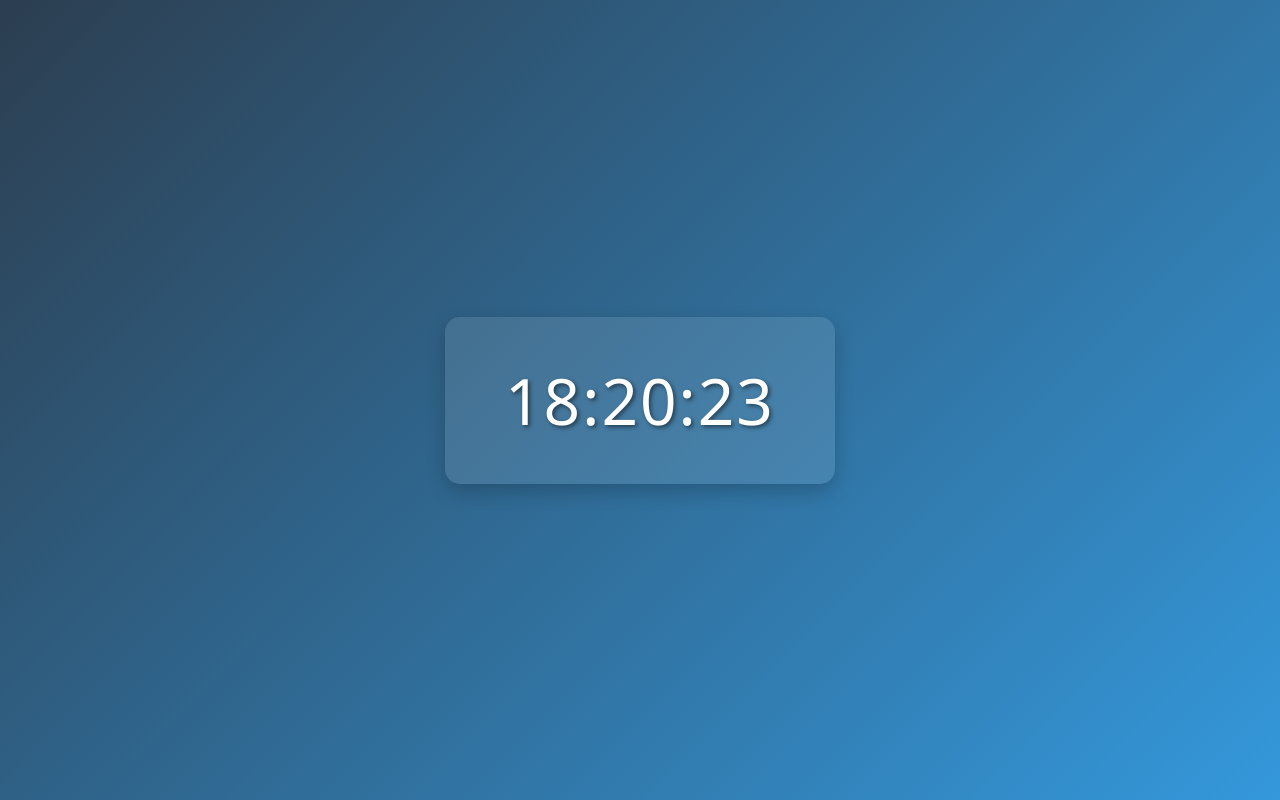
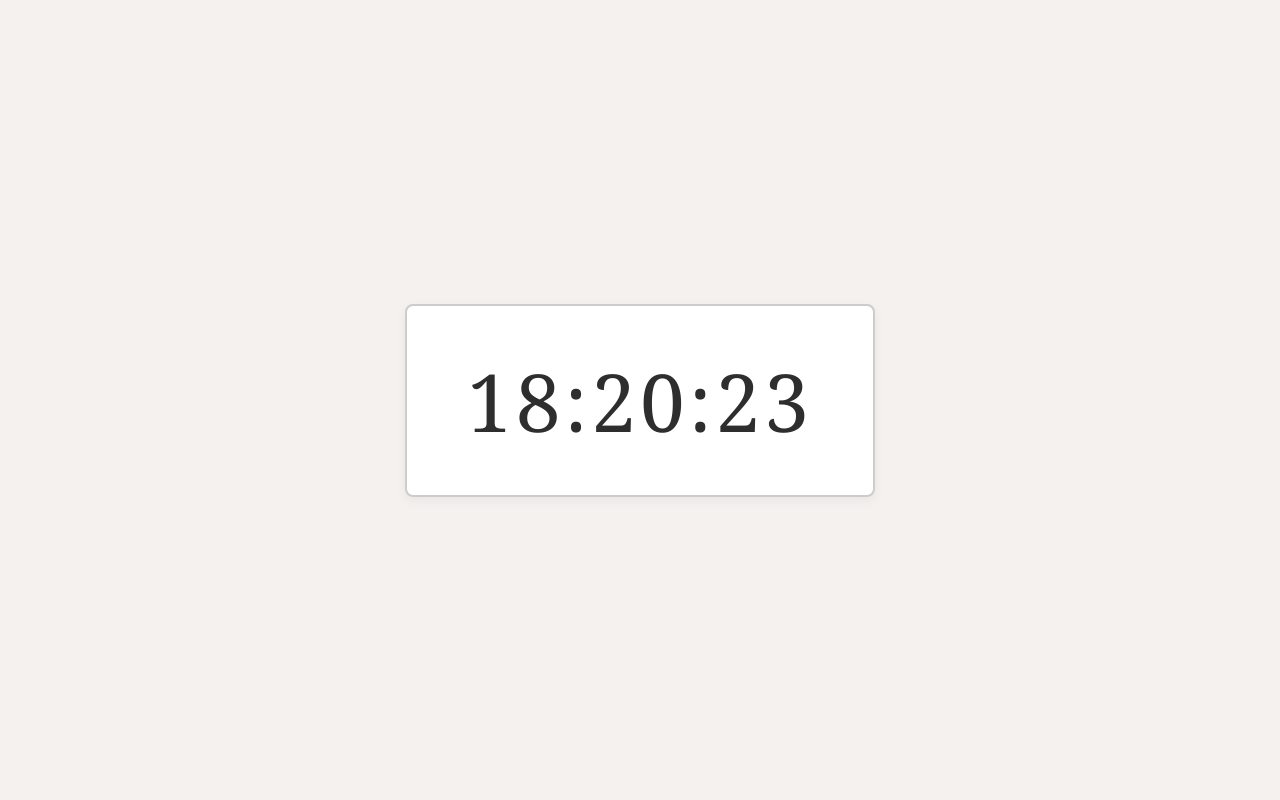
Before and after one commit to aawwise/clock, a plain HTML site: page index.html in a window 1280 px wide. Drawn offline with Linux system fonts and the light colour scheme.

Commit message:
Update index.html

```diff
--- a/index.html
+++ b/index.html
@@ -3,27 +3,47 @@
 <head>
   <meta charset="UTF-8" />
   <meta name="viewport" content="width=device-width, initial-scale=1.0"/>
-  <title>Digital Clock</title>
+  <title>eBook Style Clock</title>
   <style>
+    /* Base style for body */
     body {
+      margin: 0;
+      height: 100vh;
       display: flex;
       justify-content: center;
       align-items: center;
-      height: 100vh;
-      background: linear-gradient(135deg, #2c3e50, #3498db);
-      font-family: 'Segoe UI', Tahoma, Geneva, Verdana, sans-serif;
-      margin: 0;
+      font-family: 'Georgia', 'Serif', 'Times New Roman';
+      background-color: #f4f1ee;
+      color: #2e2e2e;
+      transition: background-color 0.3s, color 0.3s;
     }
 
+    /* Clock container */
     .clock {
-      background: rgba(255, 255, 255, 0.1);
+      font-size: 5rem;
       padding: 40px 60px;
-      border-radius: 15px;
-      box-shadow: 0 8px 20px rgba(0, 0, 0, 0.2);
-      color: #fff;
-      font-size: 4rem;
-      letter-spacing: 2px;
-      text-shadow: 2px 2px 4px rgba(0,0,0,0.5);
+      border: 2px solid #ccc;
+      border-radius: 8px;
+      background-color: #ffffff;
+      box-shadow: 0 4px 12px rgba(0, 0, 0, 0.05);
+      text-align: center;
+      letter-spacing: 0.05em;
+      transition: background-color 0.3s, color 0.3s, border-color 0.3s;
+    }
+
+    /* Dark mode */
+    @media (prefers-color-scheme: dark) {
+      body {
+        background-color: #1c1c1c;
+        color: #e6e6e6;
+      }
+
+      .clock {
+        background-color: #2a2a2a;
+        color: #e6e6e6;
+        border-color: #444;
+        box-shadow: 0 4px 16px rgba(0, 0, 0, 0.4);
+      }
     }
   </style>
 </head>
@@ -33,14 +53,14 @@
   <script>
     function updateClock() {
       const now = new Date();
-      let hours = now.getHours().toString().padStart(2, '0');
-      let minutes = now.getMinutes().toString().padStart(2, '0');
-      let seconds = now.getSeconds().toString().padStart(2, '0');
+      const hours = now.getHours().toString().padStart(2, '0');
+      const minutes = now.getMinutes().toString().padStart(2, '0');
+      const seconds = now.getSeconds().toString().padStart(2, '0');
       document.getElementById('clock').textContent = `${hours}:${minutes}:${seconds}`;
     }
 
     setInterval(updateClock, 1000);
-    updateClock(); // initial call to show immediately
+    updateClock(); // Initial display
   </script>
 </body>
 </html>
```
